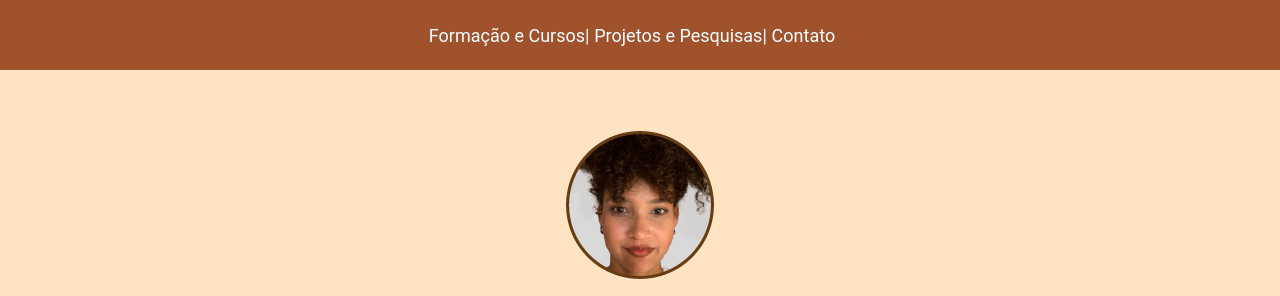
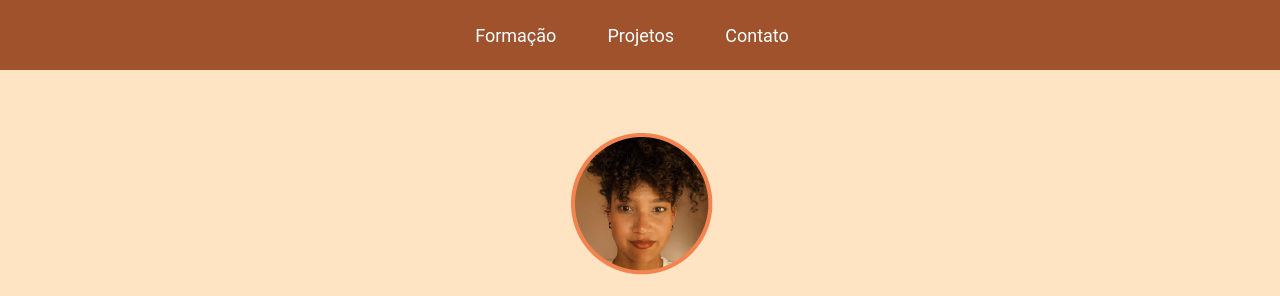
Before and after one commit to angelaluiza/projeto-final-PretaLab2, a plain HTML site: page index.html in a window 1280 px wide. Shown: the top 296 px of the page. Drawn offline with Linux system fonts and the light colour scheme.

Commit message:
últimas alterações

```diff
--- a/index.html
+++ b/index.html
@@ -5,7 +5,7 @@
     <meta name="viewport" content="width=device-width, initial-scale=1.0">
     <title>Portfólio| Angela Silva</title>
     <link rel="stylesheet" href="style.css">
-    <link rel="shortcut icon" href="./img/foto_angela.png" >
+    <link rel="shortcut icon" href="./img/foto-perfil.png" >
     <script src="https://use.fontawesome.com/releases/v5.15.3/js/all.js" data-auto-replace-svg="nest"></script>
 </head>
 
@@ -14,8 +14,8 @@
     <header class="header-menu">
         <nav>
             <ul class="lista-menu">
-                <li><a href="#Formação">Formação e Cursos|</a> </li>
-                <li><a href="#Projetos">Projetos e Pesquisas|</a> </li>
+                <li><a href="#Formação">Formação</a> </li>
+                <li><a href="#Projetos">Projetos</a> </li>
                 <li><a href="#Contato">Contato</a> </li>
             </ul>
         </nav>
@@ -26,7 +26,7 @@
             <article class="subcontainer-principal
             container">
             <div>
-                <img src="img/foto_angela.png" alt="minha foto de rosto com enquadramento 3x4">
+                <img src="img/foto-perfil.png" alt="minha foto de rosto com enquadramento 3x4">
             </div>
             <div>
                 <h1 class="nome-completo">Angela Silva</h1>
--- a/style.css
+++ b/style.css
@@ -130,7 +130,7 @@ li {
 
 .rodape {
     background-color: sienna;
-    height: 100vh;
+    height: 60vh;
     display: flex;
     align-items: center;
     padding-right: 10px;
```
Also changed, not shown: img/foto-perfil.png (added), img/foto_angela.png (deleted).
